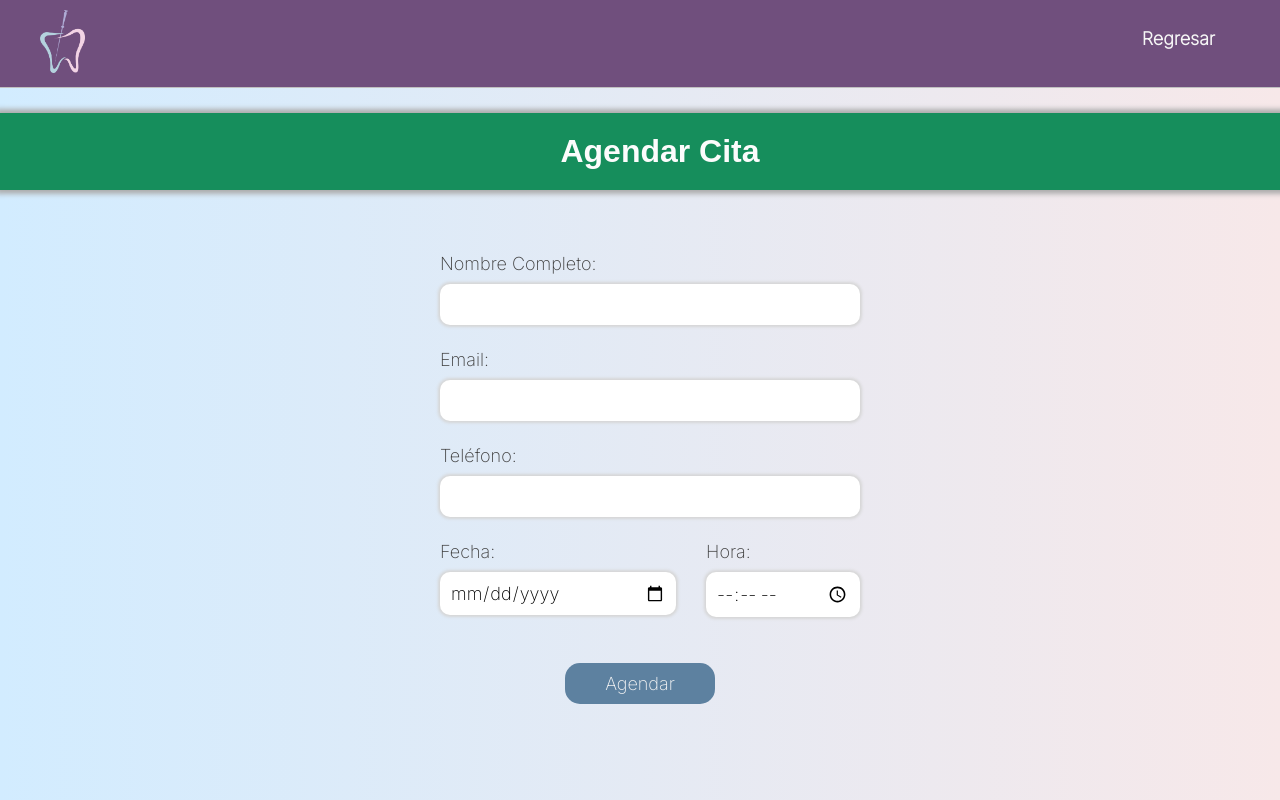
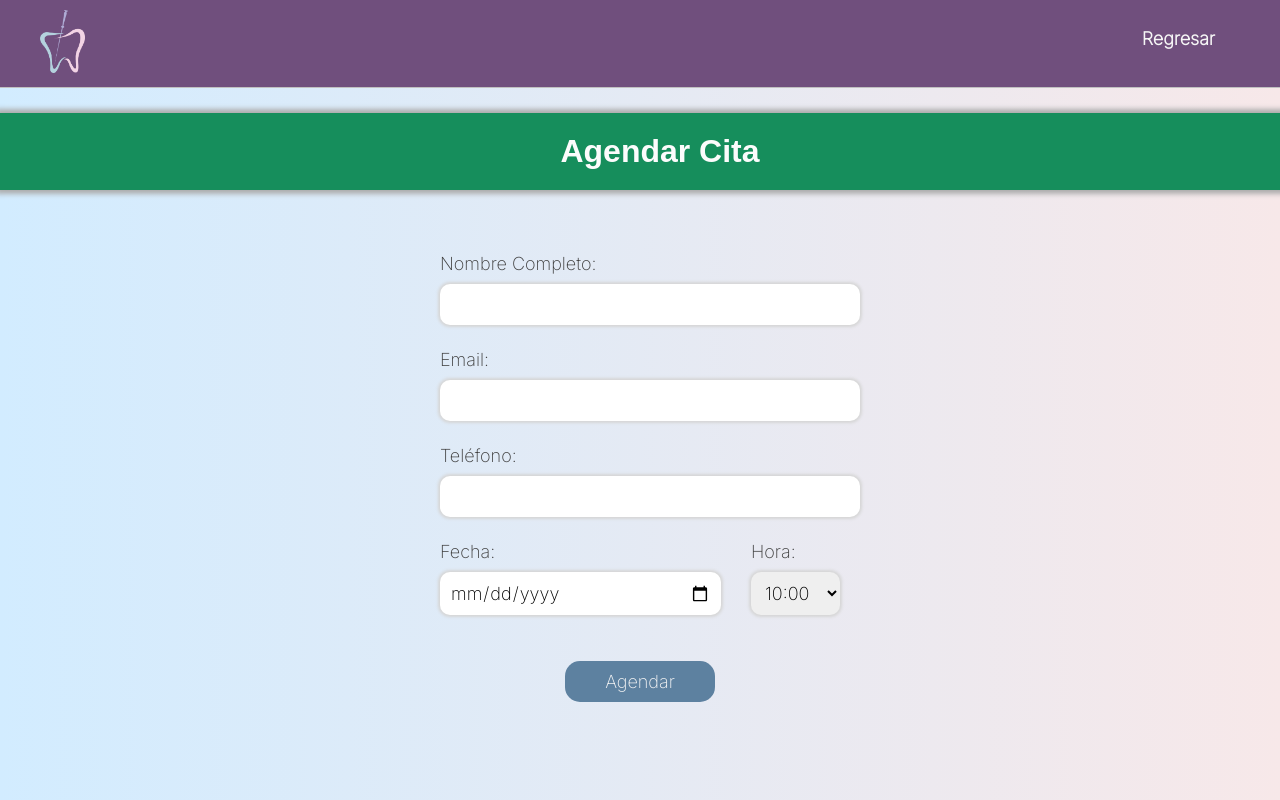
Before and after one commit to JcDiaz5/Dr-Arely-Website, a Flask app: page /booking_form in a window 1280 px wide. Run offline with Flask 3, Linux system fonts and the light colour scheme; some web fonts are replaced.

Commit message:
Modified Time entry to every 30 min and to only display available times.

```diff
--- a/static/css/style.css
+++ b/static/css/style.css
@@ -246,7 +246,7 @@
     }
 
 
-    input {
+    input, #time {
         width: 100%;
         padding: 10px;
         font-size: 18px;
--- a/templates/booking_form.html
+++ b/templates/booking_form.html
@@ -52,7 +52,7 @@
                 </div>
                 <div class="time-field">
                     <label for="time">Hora:</label>
-                    <input type="time" class="time-field" name="time">
+                    <select id="time" name="time"></select>
                 </div>
             </div>
             <div class="button-container">
@@ -60,5 +60,22 @@
             </div>
         </form>
     </div>
+    <script>
+        // Populate the dropdown with 30-minute intervals
+        var dropdown = document.getElementById("time");
+        for (var hours = 0; hours < 24; hours++) {
+            for (var minutes = 0; minutes < 60; minutes += 30) {
+                var timeString = (hours < 10 ? "0" : "") + hours + ":" + (minutes === 0 ? "00" : minutes);
+                var option = document.createElement("option");
+                option.text = timeString;
+                option.value = timeString;
+                if (hours < 10 || hours > 17) {
+                    option.disabled = true;
+                    option.style.display = "none";
+                }
+                dropdown.add(option);
+            }
+        }
+    </script>
 </body>
 </html>
```
